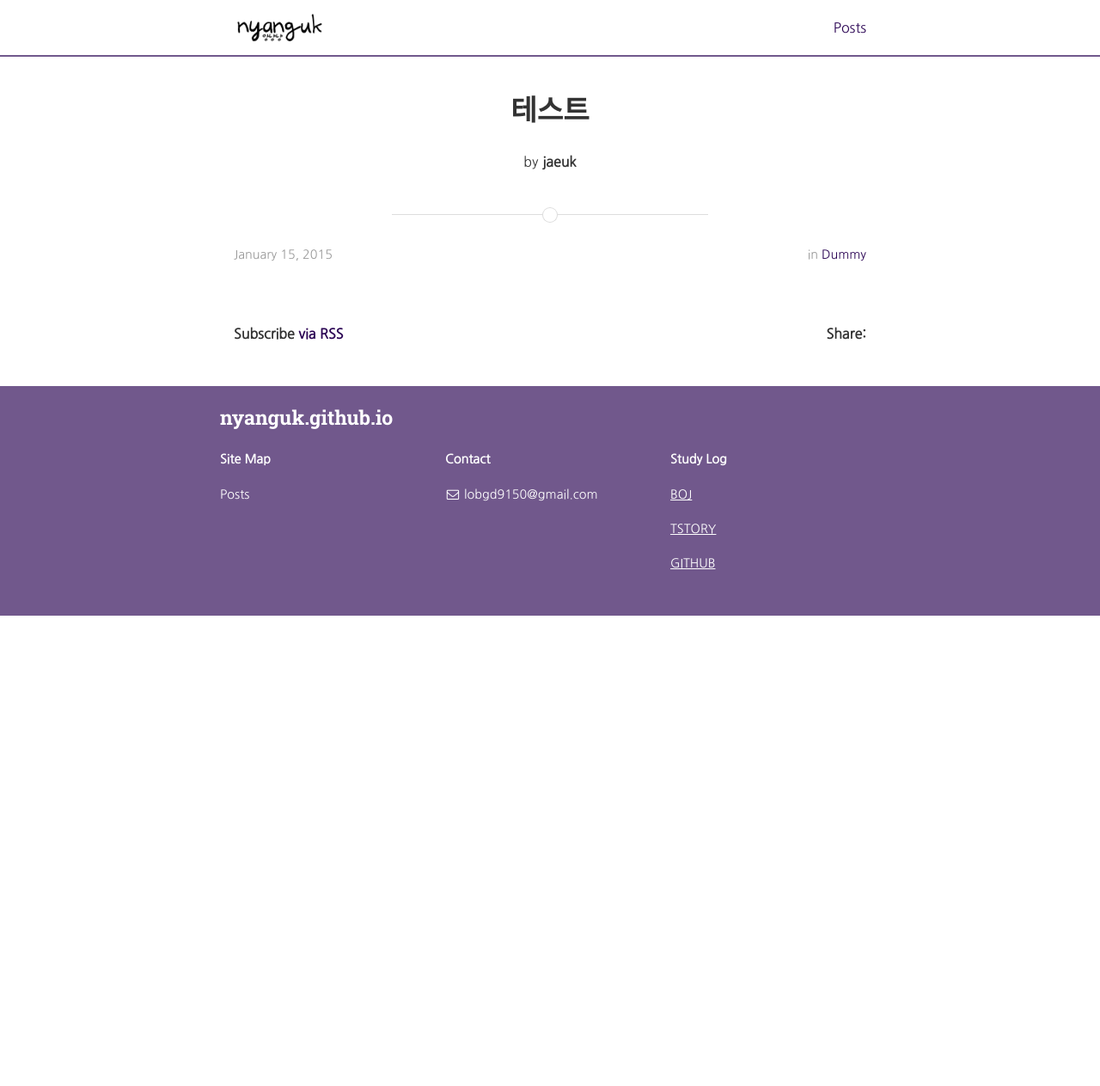
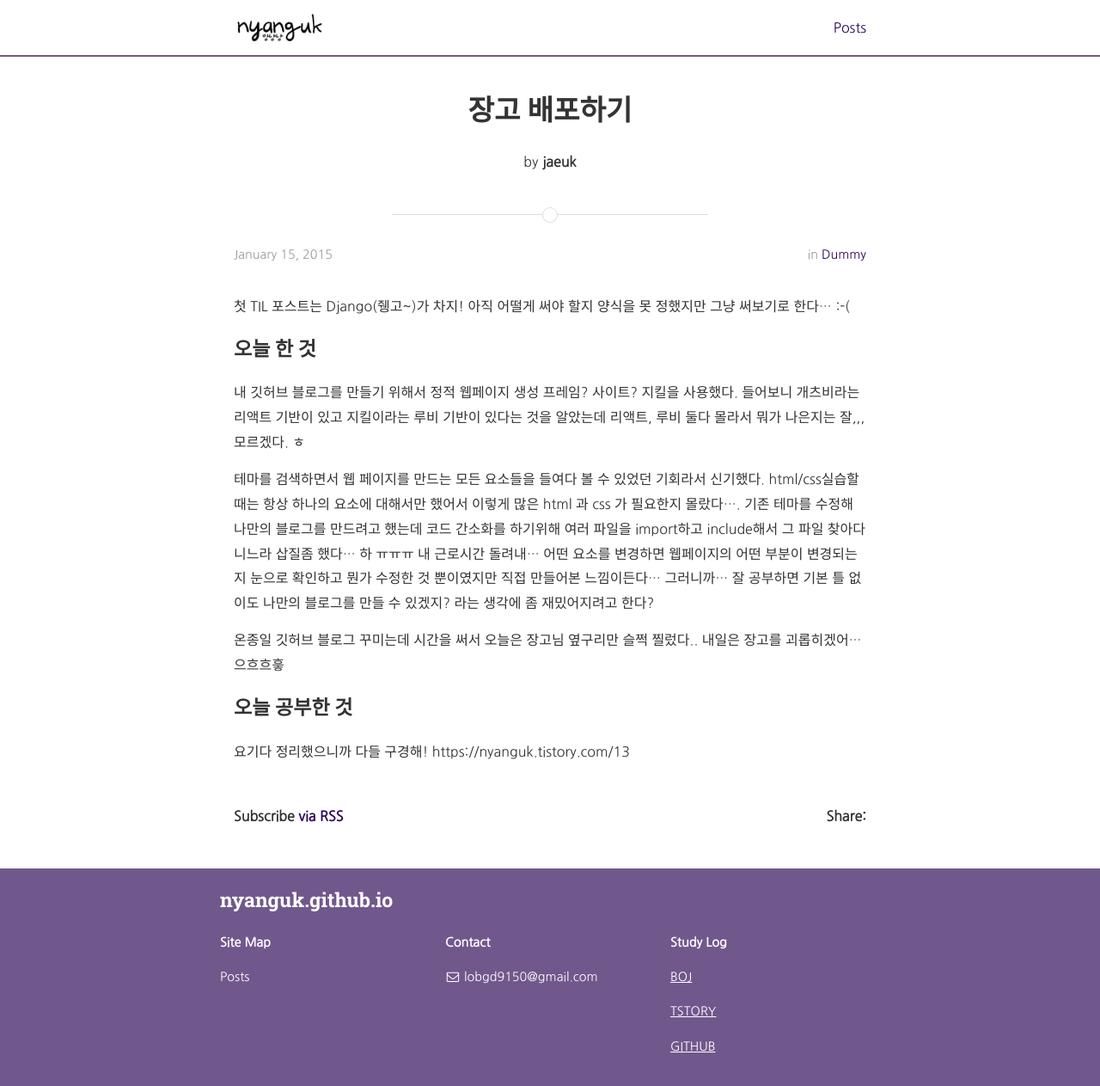
Before and after one commit to NyangUk/nyanguk.github.io, a Jekyll site: the page built from _posts/2021-01-15-테스트.md, in a window 1280 px wide and 1277 px high. Shown: the top 1263 px of the window at 86% size. Built offline with Jekyll 4.4.1, drawn with Linux system fonts in a browser that asks for light colours; nearby versions of some CDN libraries.

Commit message:
1.15일 til :D

```diff
--- a/_posts/2021-01-15-테스트.md
+++ b/_posts/2021-01-15-테스트.md
@@ -1,7 +1,24 @@
 ---
 layout: post
-title:  "테스트"
+title:  "장고 배포하기"
 date:   2015-01-15T14:44:44-05:00
 author: jaeuk
 categories: Dummy
 ---
+첫 TIL 포스트는 Django(쥉고~)가 차지!
+아직 어떨게 써야 할지 양식을 못 정했지만 그냥 써보기로 한다... :-(
+
+### **오늘 한 것**
+내 깃허브 블로그를 만들기 위해서 정적 웹페이지 생성 프레임? 사이트? 지킬을 사용했다.
+들어보니 개츠비라는 리액트 기반이 있고 지킬이라는 루비 기반이 있다는 것을 알았는데 리액트, 루비 둘다 몰라서 뭐가 나은지는 잘,,, 모르겠다. ㅎ
+
+테마를 검색하면서 웹 페이지를 만드는 모든 요소들을 들여다 볼 수 있었던 기회라서 신기했다.
+html/css실습할때는 항상 하나의 요소에 대해서만 했어서 이렇게 많은 html 과 css 가 필요한지 몰랐다....
+기존 테마를 수정해 나만의 블로그를 만드려고 했는데 코드 간소화를 하기위해 여러 파일을 import하고 include해서 그 파일 찾아다니느라 삽질좀 했다... 하 ㅠㅠㅠ 내 근로시간 돌려내...
+어떤 요소를 변경하면 웹페이지의 어떤 부분이 변경되는지 눈으로 확인하고 뭔가 수정한 것 뿐이였지만 직접 만들어본 느낌이든다... 그러니까... 잘 공부하면 기본 틀 없이도 나만의 블로그를 만들 수 있겠지? 라는 생각에 좀 재밌어지려고 한다?
+
+온종일 깃허브 블로그 꾸미는데 시간을 써서 오늘은 장고님 옆구리만 슬쩍 찔렀다.. 내일은 장고를 괴롭히겠어... 으흐흐흫
+
+### **오늘 공부한 것**
+요기다 정리했으니까 다들 구경해!
+https://nyanguk.tistory.com/13
```
